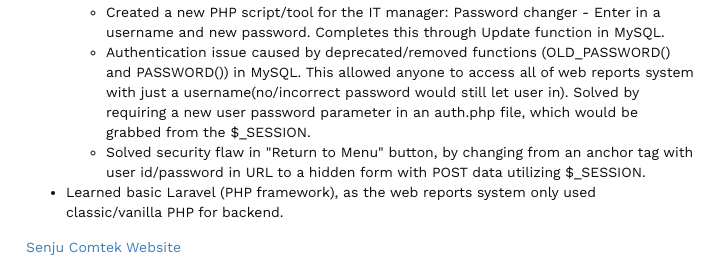
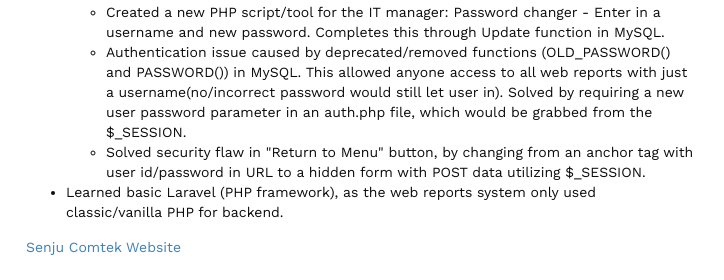
Before and after one commit to alansdpark/oldportfolio, a plain HTML site: page index.html in a window 1280 px wide. Both pictures are taken after a click on the link "Portfolio". Shown: the part 906-1186 px from the top of the page, 469-1193 px from the left. Drawn offline with nearby package versions, Linux system fonts and the light colour scheme.

Commit message:
Fixed grammar in Senju Desc

```diff
--- a/index.html
+++ b/index.html
@@ -85,7 +85,7 @@
 							</li>
 							<li>
 								Authentication issue caused by deprecated/removed functions (OLD_PASSWORD() and PASSWORD()) in MySQL.
-								This allowed anyone to access all of web reports system with just a username(no/incorrect password would still let user in).
+								This allowed anyone access to all web reports with just a username(no/incorrect password would still let user in).
 								Solved by requiring a new user password parameter in an auth.php file, which would be grabbed from the $_SESSION.
 							</li>
 							<li>
```
Also changed, not shown: 1 other file.
